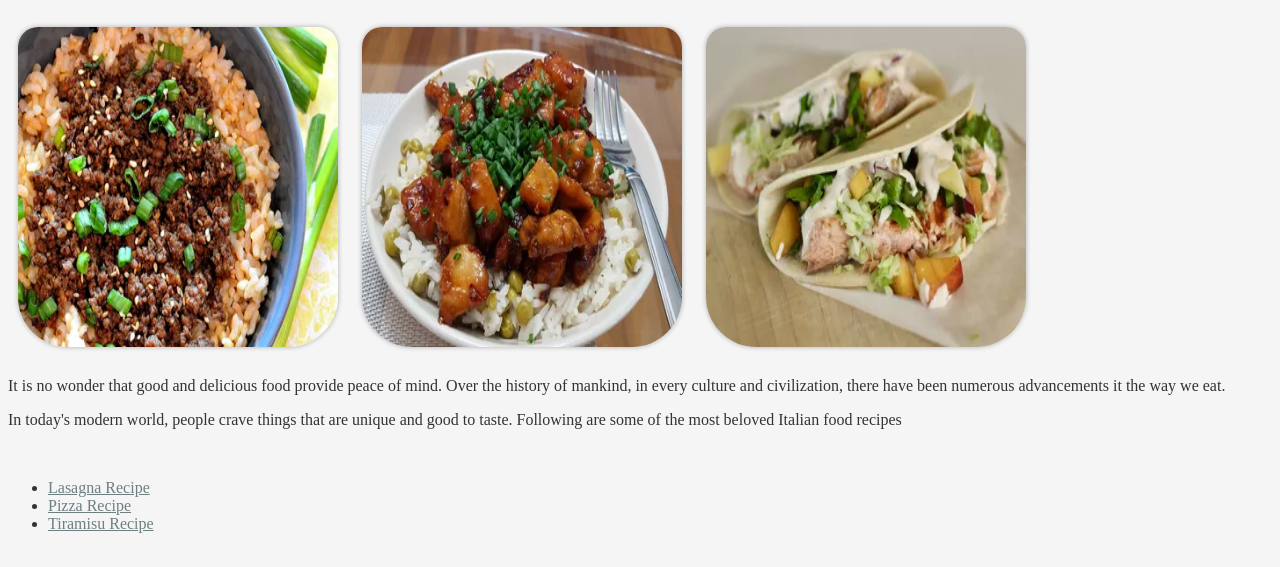
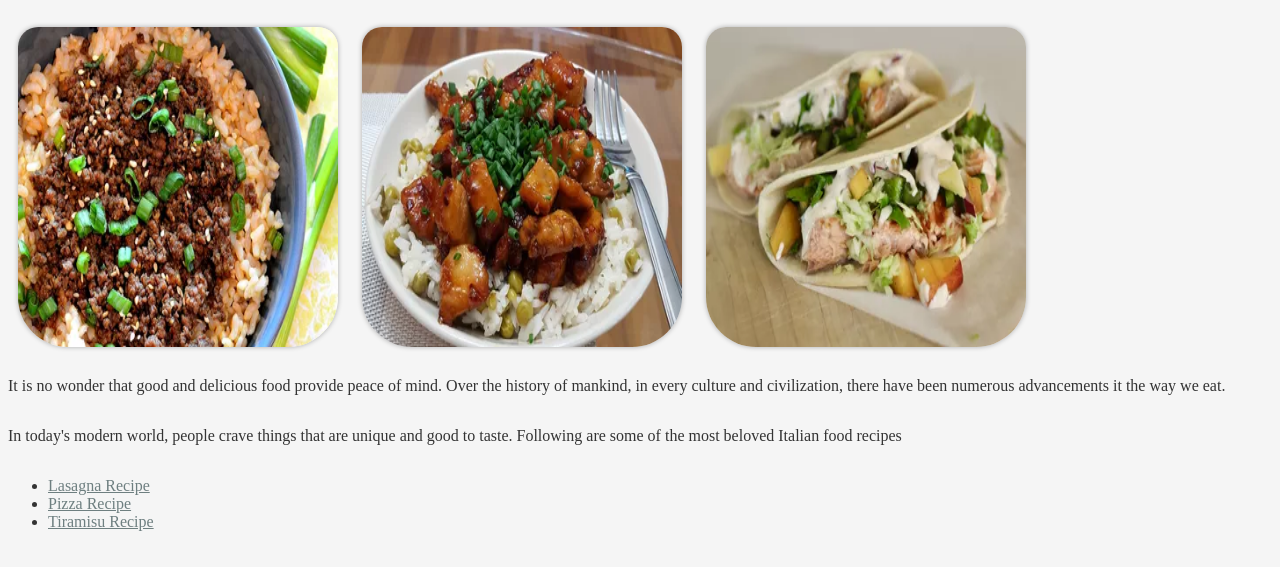
Before and after one commit to DexMubashir/odin-recipes, a plain HTML site: page index.html in a window 1280 px wide. Shown: the part 187-754 px from the top of the page. Drawn offline with Linux system fonts and the light colour scheme.

Commit message:
Chnages saved and files staged

```diff
--- a/styles/styles.css
+++ b/styles/styles.css
@@ -2,6 +2,7 @@ body{
     background-color: #F5F5F5;
     text-align: left;
     color:#333333
+
 }
 :root {
     --primary-color: #FFA500;
@@ -23,6 +24,9 @@ body{
   h2{
     color:#6E7F80;
   }
+  p{
+    display: inline-block;
+  }
   .lasagna{
     width: 20rem;
     height: 20rem;
```
